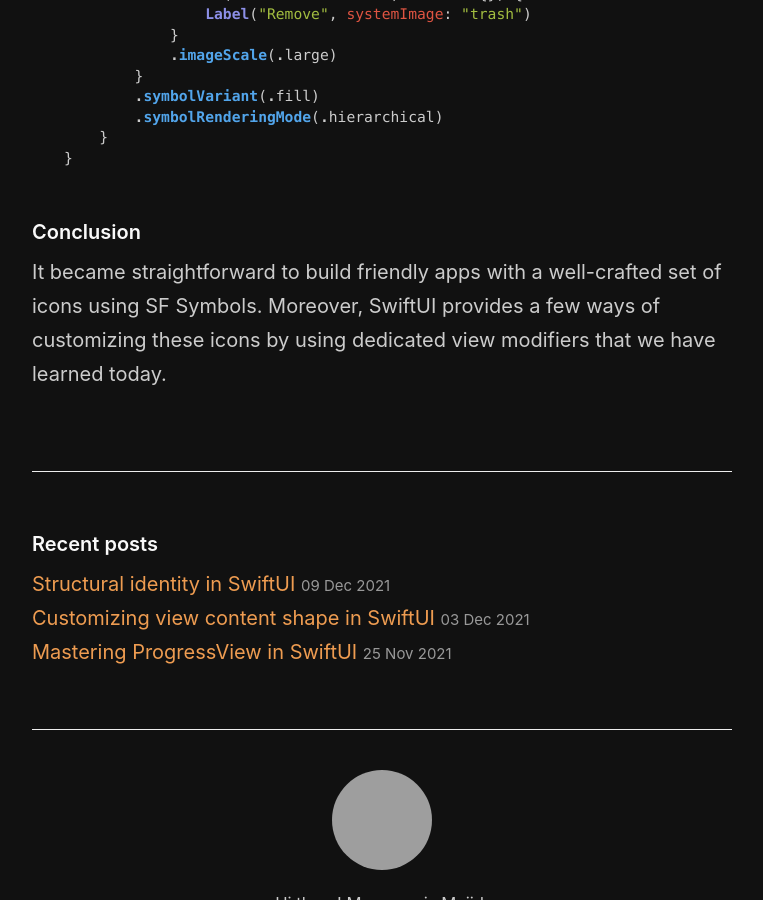
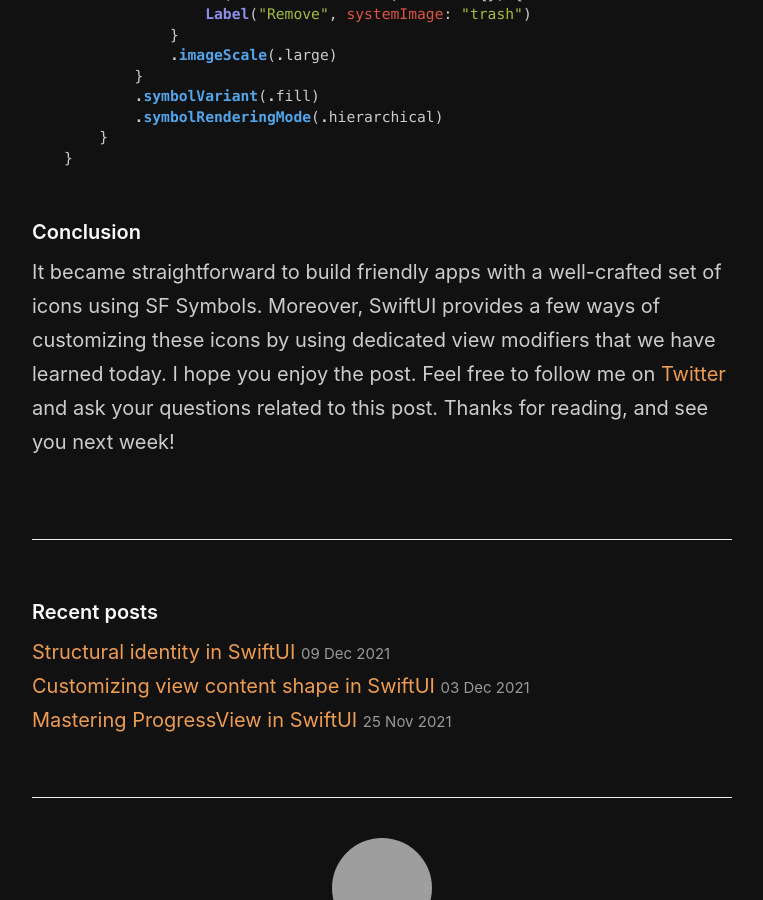
Before and after one commit to mecid/mecid.github.io, a Jekyll site: the page built from _posts/2021-12-22-sf-symbols-in-swiftui.md, in a window 1280 px wide and 900 px high, scrolled down 4113 px, cut to the strip 0-900 px from the top of the window. Shown: the whole strip, without its empty margins (258-1021 px from the left). Built offline with Jekyll 4.4.1, drawn with Linux system fonts in a browser that asks for light colours; grey boxes are pictures that could not be loaded.

Commit message:
Conclusion added to sf symbols post

````diff
--- a/_posts/2021-12-22-sf-symbols-in-swiftui.md
+++ b/_posts/2021-12-22-sf-symbols-in-swiftui.md
@@ -130,4 +130,4 @@ struct ContentView: View {
 ```
 
 #### Conclusion
-It became straightforward to build friendly apps with a well-crafted set of icons using SF Symbols. Moreover, SwiftUI provides a few ways of customizing these icons by using dedicated view modifiers that we have learned today.
+It became straightforward to build friendly apps with a well-crafted set of icons using SF Symbols. Moreover, SwiftUI provides a few ways of customizing these icons by using dedicated view modifiers that we have learned today. I hope you enjoy the post. Feel free to follow me on [Twitter](https://twitter.com/mecid) and ask your questions related to this post. Thanks for reading, and see you next week!
````
